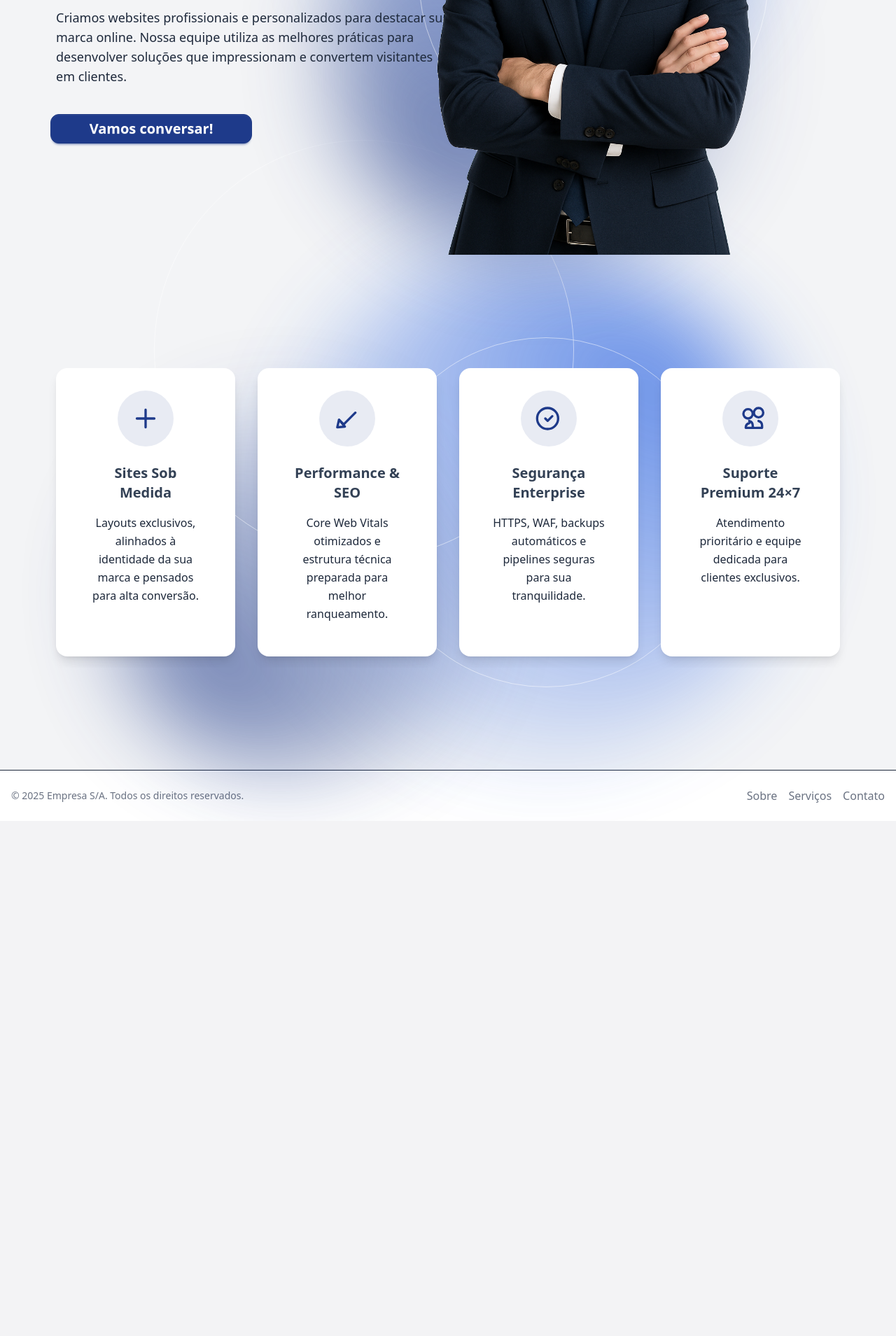
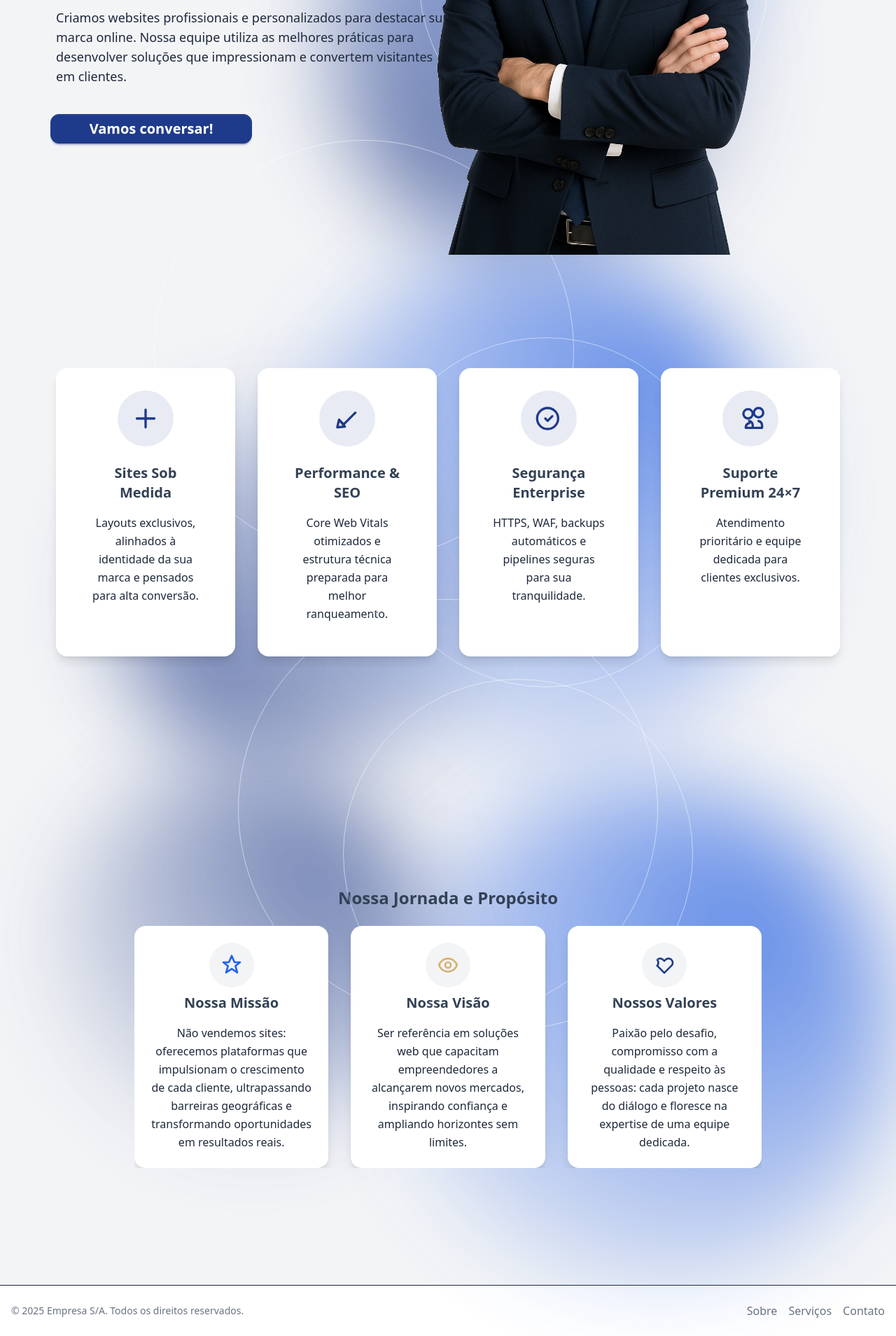
Before and after one commit to bessavagner/website-mark01, a Python web app: template src/templates/home.html in a window 1280 px wide. Shown: the part 436-2345 px from the top of the page at 70% size. Before the commit the page ends 1583 px from the top, so only its background shows below. Run offline with Jinja, Linux system fonts and the light colour scheme; the template is opened without the code that fills it, so the values that code supplies are empty.

Commit message:
feat: add cards and adjust positioning

```diff
--- a/src/templates/home.html
+++ b/src/templates/home.html
@@ -13,6 +13,10 @@
                 {% include './includes/cards.html' %}
             <div id="arrow-section-about"></div>
         </section>
+        <section id="about-section" class="relative">
+                {% include './includes/about.html' %}
+            <div id="arrow-section-services"></div>
+        </section>
     </div>
 </div>
 
--- /dev/null
+++ b/src/templates/includes/about.html
@@ -0,0 +1,81 @@
+<div class="relative flex justify-center items-center w-full h-full bg-base-200 px-6 py-20">
+
+    <div id="glow-about-1" class="absolute bottom-20 md:bottom-0 right-0 w-[300px] h-[300px] md:w-[720px] md:h-[720px] rounded-full blur-3xl opacity-70
+          pointer-events-none glow-primary z-30">
+    </div>
+
+    <div id="glow-about-2" class="absolute top-20 md:top-0 left-0 md:left-20 md:right-0 w-[300px] h-[300px] md:w-[528px] md:h-[528px] rounded-full blur-3xl opacity-70
+          pointer-events-none glow-accent z-30">
+    </div>
+
+    <div class="absolute top-30 right-10 w-[150px] h-[150px] md:w-[500px] md:h-[500px] rounded-full border border-base-100 opacity-50
+          transform -translate-x-1/2 -translate-y-1/2 pointer-events-none z-60">
+    </div>
+
+    <div class="absolute bottom-20 right-10 w-[600px] h-[600px] rounded-full border border-base-100 opacity-50
+          transform -translate-x-1/2 -translate-y-1/2 pointer-events-none z-60">
+    </div>
+
+    <div class="max-w-4xl mx-auto max-h-[862px] md:max-h-screen overflow-y-scroll  z-40">
+        <h2 class="text-2xl font-bold text-center text-neutral mb-6">Nossa Jornada e Propósito</h2>
+        <!-- Grid responsivo: 1 coluna mobile → 3 colunas md+ -->
+        <div class="grid grid-cols-1 gap-8 md:grid-cols-3 z-30">
+
+            <!-- Missão -->
+            <div class="flex flex-col items-center text-center space-y-4 p-6 bg-base-100 rounded-2xl shadow-lg">
+                <div class="icon-circle w-16 h-16 lg:w-20 lg:h-20 mb-2">
+                    <!-- Heroicon: rocket -->
+                    <svg xmlns="http://www.w3.org/2000/svg" class="h-8 w-8 text-accent" fill="none" viewBox="0 0 24 24"
+                        stroke="currentColor" stroke-width="2">
+                        <path stroke-linecap="round" stroke-linejoin="round"
+                            d="M12 2l3 7h6l-5 4 2 7-6-4-6 4 2-7-5-4h6l3-7z" />
+                    </svg>
+                </div>
+                <h3 class="text-xl font-semibold text-neutral">Nossa Missão</h3>
+                <p class="text-base text-base-content leading-relaxed">
+                    Não vendemos sites: oferecemos plataformas que impulsionam o crescimento de cada cliente,
+                    ultrapassando
+                    barreiras geográficas e transformando oportunidades em resultados reais.
+                </p>
+            </div>
+
+            <!-- Visão -->
+            <div class="flex flex-col items-center text-center space-y-4 p-6 bg-base-100 rounded-2xl shadow-lg">
+                <div class="icon-circle w-16 h-16 lg:w-20 lg:h-20 mb-2">
+                    <!-- Heroicon: eye -->
+                    <svg xmlns="http://www.w3.org/2000/svg" class="h-8 w-8 text-secondary" fill="none"
+                        viewBox="0 0 24 24" stroke="currentColor" stroke-width="2">
+                        <path stroke-linecap="round" stroke-linejoin="round" d="M15 12a3 3 0 11-6 0 3 3 0 016 0z" />
+                        <path stroke-linecap="round" stroke-linejoin="round" d="M2.458 12C3.732 7.943 7.523 5 12 5c4.478 0 8.268 2.943
+                       9.542 7-1.274 4.057-5.064 7-9.542 7-4.477 0-8.268-2.943-9.542-7z" />
+                    </svg>
+                </div>
+                <h3 class="text-xl font-semibold text-neutral">Nossa Visão</h3>
+                <p class="text-base text-base-content leading-relaxed">
+                    Ser referência em soluções web que capacitam empreendedores a alcançarem novos mercados,
+                    inspirando confiança e ampliando horizontes sem limites.
+                </p>
+            </div>
+
+            <!-- Valores -->
+            <div class="flex flex-col items-center text-center space-y-4 p-6 bg-base-100 rounded-2xl shadow-lg">
+                <div class="icon-circle w-16 h-16 lg:w-20 lg:h-20 mb-2">
+                    <!-- Heroicon: heart -->
+                    <svg xmlns="http://www.w3.org/2000/svg" class="h-8 w-8 text-primary" fill="none" viewBox="0 0 24 24"
+                        stroke="currentColor" stroke-width="2">
+                        <path stroke-linecap="round" stroke-linejoin="round" d="M4.318 6.318a4.5 4.5 0 010 6.364L12
+                       20.364l7.682-7.682a4.5 4.5 0
+                       00-6.364-6.364L12 7.636l-1.318-1.318a4.5
+                       4.5 0 00-6.364 0z" />
+                    </svg>
+                </div>
+                <h3 class="text-xl font-semibold text-neutral">Nossos Valores</h3>
+                <p class="text-base text-base-content leading-relaxed">
+                    Paixão pelo desafio, compromisso com a qualidade e respeito às pessoas:
+                    cada projeto nasce do diálogo e floresce na expertise de uma equipe dedicada.
+                </p>
+            </div>
+
+        </div>
+    </div>
+</div>
--- a/src/templates/includes/cards.html
+++ b/src/templates/includes/cards.html
@@ -2,22 +2,22 @@
 <div class="relative flex justify-center items-center w-full h-full bg-base-200 px-6 py-20">
 
     <div id="glow-cards-1" class="absolute top-40 md:top-0 right-40 w-[300px] h-[300px] md:w-[720px] md:h-[720px] rounded-full blur-3xl opacity-70
-          pointer-events-none glow-primary z-0">
+          pointer-events-none glow-primary z-30">
     </div>
 
     <div id="glow-cards-2" class="absolute bottom-20 md:bottom-0 left-0 md:left-40 md:right-0 w-[300px] h-[300px] md:w-[528px] md:h-[528px] rounded-full blur-3xl opacity-70
-          pointer-events-none glow-accent z-0">
+          pointer-events-none glow-accent z-30">
     </div>
 
     <div class="absolute top-1/2 right-0 w-[150px] h-[150px] md:w-[500px] md:h-[500px] rounded-full border border-base-100 opacity-50
-          transform -translate-x-1/2 -translate-y-1/2 pointer-events-none z-10">
+          transform -translate-x-1/2 -translate-y-1/2 pointer-events-none z-40">
     </div>
 
     <div class="absolute bottom-0 right-40 w-[600px] h-[600px] rounded-full border border-base-100 opacity-50
-          transform -translate-x-1/2 -translate-y-1/2 pointer-events-none z-10">
+          transform -translate-x-1/2 -translate-y-1/2 pointer-events-none z-40">
     </div>
 
-    <div class="max-w-6xl mx-auto px-4 py-4 w-11/12 md:w-full max-h-[862px] md:max-h-screen overflow-y-scroll z-20">
+    <div class="max-w-6xl mx-auto px-4 py-4 w-11/12 md:w-full max-h-[862px] md:max-h-screen overflow-y-scroll z-50">
         <h2 class="sr-only">Principais Serviços</h2>
 
         <div class="grid gap-8 sm:grid-cols-1 md:grid-cols-2 lg:grid-cols-4">
```
Also changed, not shown: src/static/css/input.css (+19 -0 lines), src/static/css/styles.css.
